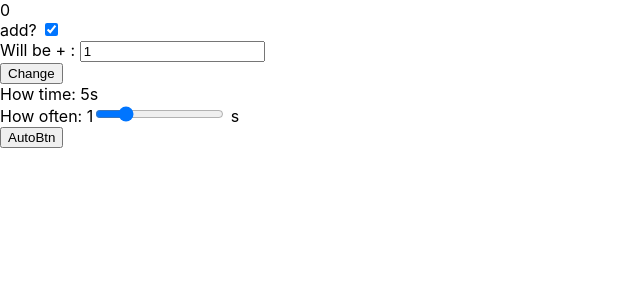
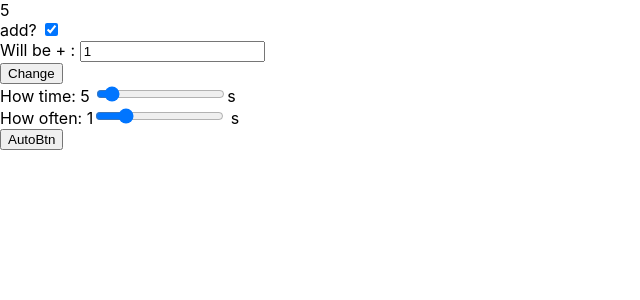
Before and after one commit to AntoshkivKola/react-practice, a React (Create React App) app: page / in a window 1280 px wide. Shown: the top 300 px of the page, without its empty margins (0-640 px from the left). Built offline with nearby package versions, Linux system fonts and the light colour scheme.

Commit message:
Add medium task solution

```diff
--- a/src/components/Counter/CounterAutoBtn/index.jsx
+++ b/src/components/Counter/CounterAutoBtn/index.jsx
@@ -3,37 +3,78 @@ import React, { Component } from "react";
 class CounterAutoBtn extends Component {
   constructor(props) {
     super(props);
-    this.state = { interval: 1, time: 5 };
+    this.state = { interval: 1, time: 5,  };
   }
 
   handleAutoClicker = () => {
-    const { count, step } = this.props;
+    const { count, step, isRunning, changeIsRunning } = this.props;
     const { interval, time } = this.state;
 
+    if(isRunning){
+      return false;
+    }
+    changeIsRunning();
     let operation = 0;
-    const maxOperation =  Math.ceil(time/interval);
+    const maxOperation = Math.ceil(time / interval);
+
     const intervalId = setInterval(() => {
       ++operation;
       count(step);
 
       if (operation >= maxOperation) {
+        changeIsRunning();
         clearInterval(intervalId);
         operation = 0;
       }
     }, interval * 1000);
+
   };
 
-  handleChengeInterval =({ target: { value } })=>{
-    this.setState({ interval:value });
+
+
+  componentWillMount=()=>{
+    this.handleAutoClicker();
   }
 
+  handleChengeInterval = ({ target: { value, name } }) => {
+    this.setState({ [name]: value });
+  };
+
   render() {
-    const {interval, time} = this.state;
+    const { interval, time,  } = this.state;
+    const {isRunning} = this.props;
+
     return (
       <>
-        <div>How time: {time}s</div>
-        <div>How often: {interval}<input type="range" min="0.5" max="3" step="0.1" value={interval} onChange={this.handleChengeInterval}/> s</div>
-        <button onClick={this.handleAutoClicker}>AutoBtn</button>
+        <div>
+          How time: {time}{" "}
+          <input
+            type="range"
+            name="time"
+            min={interval}
+            max="60"
+            step="1"
+            value={time}
+            onChange={this.handleChengeInterval}
+            disabled={isRunning}
+          />
+          s
+        </div>
+        <div>
+          How often: {interval}
+          <input
+            type="range"
+            name="interval"
+            min="0.5"
+            max="3"
+            step="0.1"
+            value={interval}
+            onChange={this.handleChengeInterval}
+            disabled={isRunning}
+          />{" "}
+          s
+        </div>
+        <button disabled={isRunning} onClick={this.handleAutoClicker}>AutoBtn</button>
       </>
     );
   }
--- a/src/components/Counter/CounterBtn/index.jsx
+++ b/src/components/Counter/CounterBtn/index.jsx
@@ -4,7 +4,7 @@ import CounterAutoBtn from "../CounterAutoBtn";
 class CounterBtn extends Component {
   constructor(props) {
     super(props);
-    this.state = { counter: 0, isAdd: true };
+    this.state = { counter: 0, isAdd: true,isRunning: false };
   }
 
   count = (step) => {
@@ -29,26 +29,38 @@ class CounterBtn extends Component {
     this.setState({ isAdd: checked });
   };
 
+  changeIsRunning =()=>{
+    this.setState((state)=>{return{isRunning: !state.isRunning};});
+  }
+
   render() {
-    const { counter, isAdd } = this.state;
+    const { counter, isAdd,isRunning } = this.state;
     const { step } = this.props;
     return (
       <>
+        <div >
           <div>{counter}</div>
-        <div>
+          <div >
             add?{" "}
             <input
               type="checkbox"
               checked={isAdd}
               onChange={this.handleDirection}
+              disabled={isRunning}
             />
           </div>
           <div>
             Will be {isAdd ? " + " : " - "}:{" "}
-          <input type="number" value={step} onChange={this.handleChengeStep} />
+            <input
+              type="number"
+              value={step}
+              onChange={this.handleChengeStep}
+              disabled={isRunning}
+            />
           </div>
-        <button onClick={this.handleIncrement}>Change</button>
-        <CounterAutoBtn count={this.count} step={step}/>
+          <button disabled={isRunning}  onClick={this.handleIncrement}>Change</button>
+        </div>
+        <CounterAutoBtn count={this.count} step={step} isRunning={isRunning} changeIsRunning={this.changeIsRunning}/>
       </>
     );
   }
```
Lines whose indentation alone changed are shown as unchanged.
